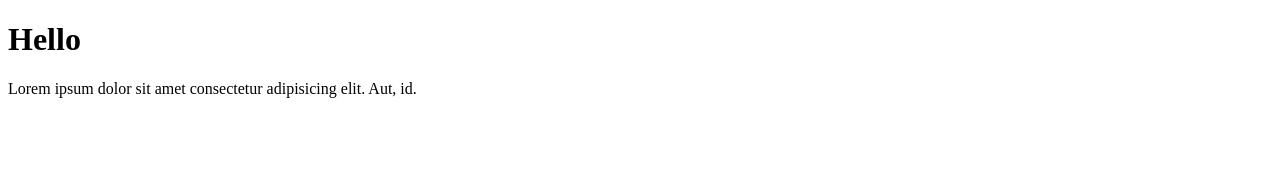
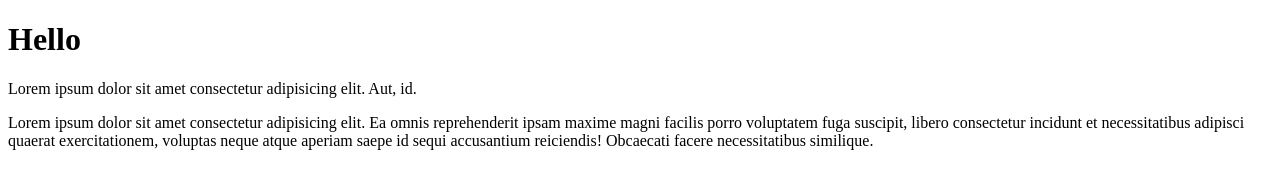
Before and after one commit to ABDrifat21/Mithi_practice02, a plain HTML site: page index.html in a window 1280 px wide. Drawn offline with Linux system fonts and the light colour scheme.

Commit message:
added new paragph

```diff
--- a/index.html
+++ b/index.html
@@ -10,6 +10,7 @@
 
     <h1>Hello</h1>
     <p>Lorem ipsum dolor sit amet consectetur adipisicing elit. Aut, id.</p>
+    <p>Lorem ipsum dolor sit amet consectetur adipisicing elit. Ea omnis reprehenderit ipsam maxime magni facilis porro voluptatem fuga suscipit, libero consectetur incidunt et necessitatibus adipisci quaerat exercitationem, voluptas neque atque aperiam saepe id sequi accusantium reiciendis! Obcaecati facere necessitatibus similique.</p>
 
 </body>
 </html>
```
